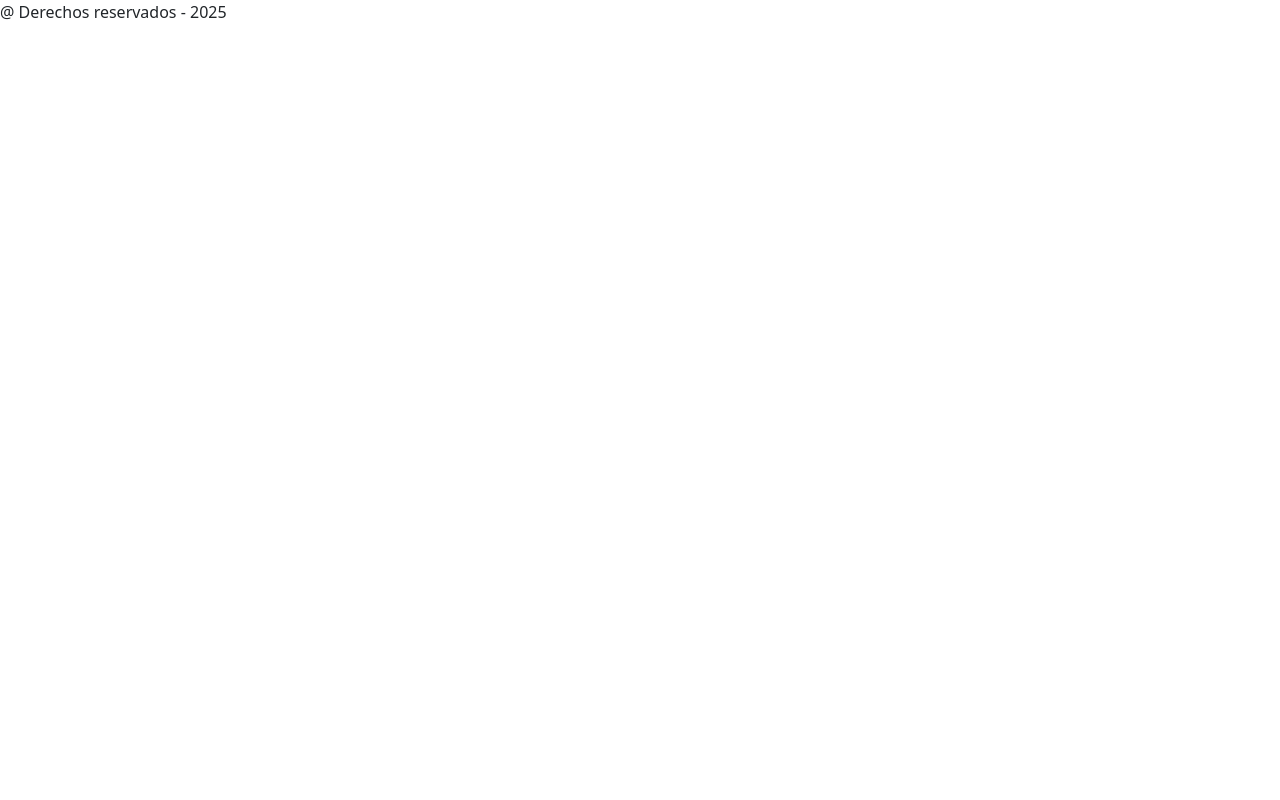
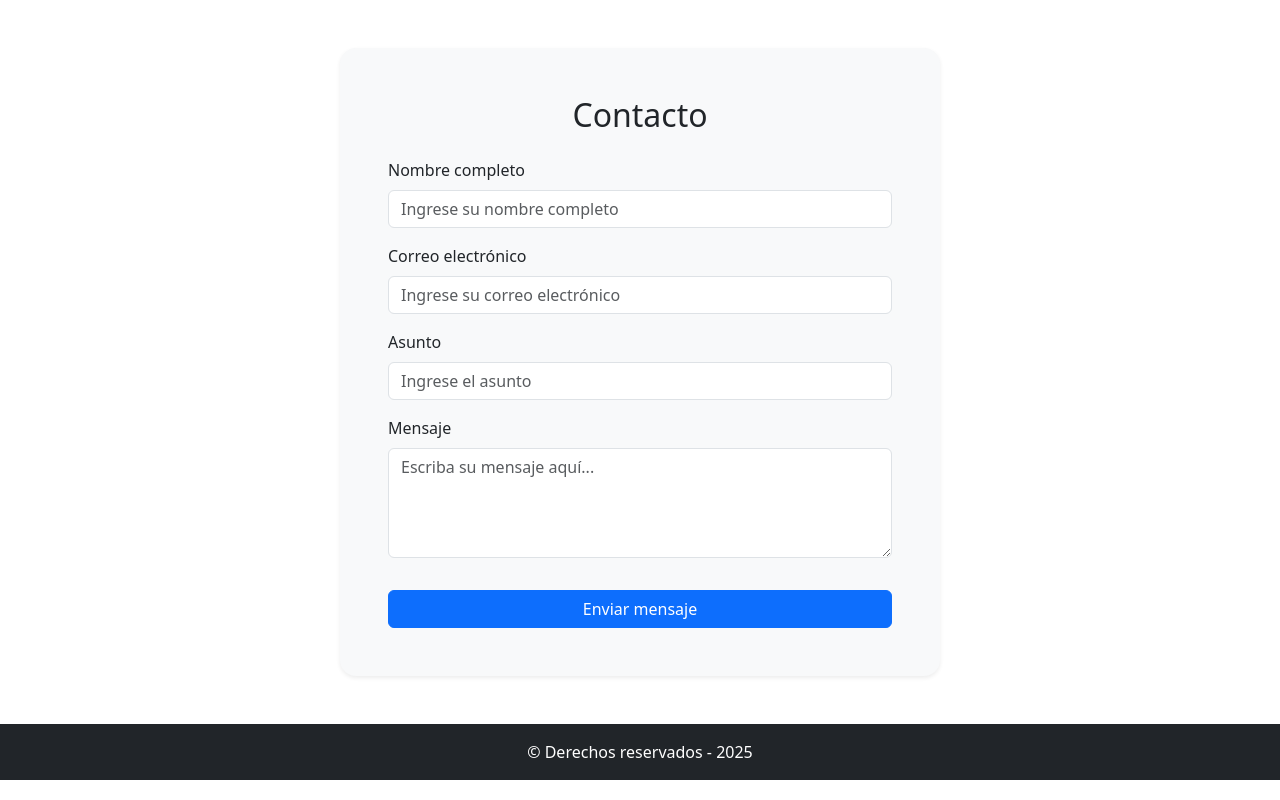
Before and after one commit to MDanielaCardozo/practicaGitWeb7, a plain HTML site: page pages/contacto.html in a window 1280 px wide. Drawn offline with nearby package versions, Linux system fonts and the light colour scheme; files that its build step writes are made by us from their sources.

Commit message:
Implemento el main en feature/contacto

```diff
--- a/pages/contacto.html
+++ b/pages/contacto.html
@@ -1,27 +1,94 @@
 <!DOCTYPE html>
 <html lang="es">
+  <head>
+    <meta charset="UTF-8" />
+    <meta name="viewport" content="width=device-width, initial-scale=1.0" />
+    <meta name="description" content="Practica de git y github" />
+    <meta name="keywords" content="git, github, commit" />
+    <meta
+      name="author"
+      content="Octavio Fernandez, Marisol Lamas, Mauro Seu, Abel Ruiz, Ornella Ricobelli, Leandro Blanca, Gonzalo Tabares."
+    />
+    <link
+      href="https://cdn.jsdelivr.net/npm/bootstrap@5.3.8/dist/css/bootstrap.min.css"
+      rel="stylesheet"
+      integrity="sha384-sRIl4kxILFvY47J16cr9ZwB07vP4J8+LH7qKQnuqkuIAvNWLzeN8tE5YBujZqJLB"
+      crossorigin="anonymous"
+    />
 
-<head>
-    <meta charset="UTF-8">
-    <meta name="viewport" content="width=device-width, initial-scale=1.0">
-    <meta name="description" content="Practica de git y github">
-    <meta name="keywords" content="git, github, commit">
-    <meta name="author"
-        content="Octavio Fernandez, Marisol Lamas, Mauro Seu, Abel Ruiz, Ornella Ricobelli, Leandro Blanca, Gonzalo Tabares.">
-    <link href="https://cdn.jsdelivr.net/npm/bootstrap@5.3.8/dist/css/bootstrap.min.css" rel="stylesheet"
-        integrity="sha384-sRIl4kxILFvY47J16cr9ZwB07vP4J8+LH7qKQnuqkuIAvNWLzeN8tE5YBujZqJLB" crossorigin="anonymous">
-    <link rel="stylesheet" href="./css/style.css">
+    <link rel="stylesheet" href="../css/style.css" />
     <title>Practica git y github grupal</title>
-</head>
-<body>
-<header></header>
-<main>
+  </head>
 
-</main>
-<footer><p>@ Derechos reservados - 2025 </p></footer>
-<script src="https://cdn.jsdelivr.net/npm/bootstrap@5.3.8/dist/js/bootstrap.bundle.min.js"
-        integrity="sha384-FKyoEForCGlyvwx9Hj09JcYn3nv7wiPVlz7YYwJrWVcXK/BmnVDxM+D2scQbITxI"
-        crossorigin="anonymous"></script>
-</body>
+  <body>
+    <header></header>
 
+    <main class="d-flex justify-content-center align-items-center py-5">
+      <form
+        class="p-4 p-md-5 rounded-4 shadow-sm bg-light w-100"
+        style="max-width: 600px"
+      >
+        <h2 class="mb-4 text-center">Contacto</h2>
+
+        <div class="mb-3">
+          <label for="nombre" class="form-label">Nombre completo</label>
+          <input
+            type="text"
+            class="form-control"
+            id="nombre"
+            placeholder="Ingrese su nombre completo"
+            required
+          />
+        </div>
+
+        <div class="mb-3">
+          <label for="correo" class="form-label">Correo electrónico</label>
+          <input
+            type="email"
+            class="form-control"
+            id="correo"
+            placeholder="Ingrese su correo electrónico"
+            required
+          />
+        </div>
+
+        <div class="mb-3">
+          <label for="asunto" class="form-label">Asunto</label>
+          <input
+            type="text"
+            class="form-control"
+            id="asunto"
+            placeholder="Ingrese el asunto"
+            required
+          />
+        </div>
+
+        <div class="mb-3">
+          <label for="mensaje" class="form-label">Mensaje</label>
+          <textarea
+            class="form-control"
+            id="mensaje"
+            rows="4"
+            placeholder="Escriba su mensaje aquí..."
+            required
+          ></textarea>
+        </div>
+
+        <div class="d-grid">
+          <button type="submit" class="btn btn-primary mt-3">
+            Enviar mensaje
+          </button>
+        </div>
+      </form>
+    </main>
+
+    <footer class="text-center py-3 bg-dark text-white mt-auto">
+      <p class="mb-0">© Derechos reservados - 2025</p>
+    </footer>
+    <script
+      src="https://cdn.jsdelivr.net/npm/bootstrap@5.3.8/dist/js/bootstrap.bundle.min.js"
+      integrity="sha384-FKyoEForCGlyvwx9Hj09JcYn3nv7wiPVlz7YYwJrWVcXK/BmnVDxM+D2scQbITxI"
+      crossorigin="anonymous"
+    ></script>
+  </body>
 </html>
```
